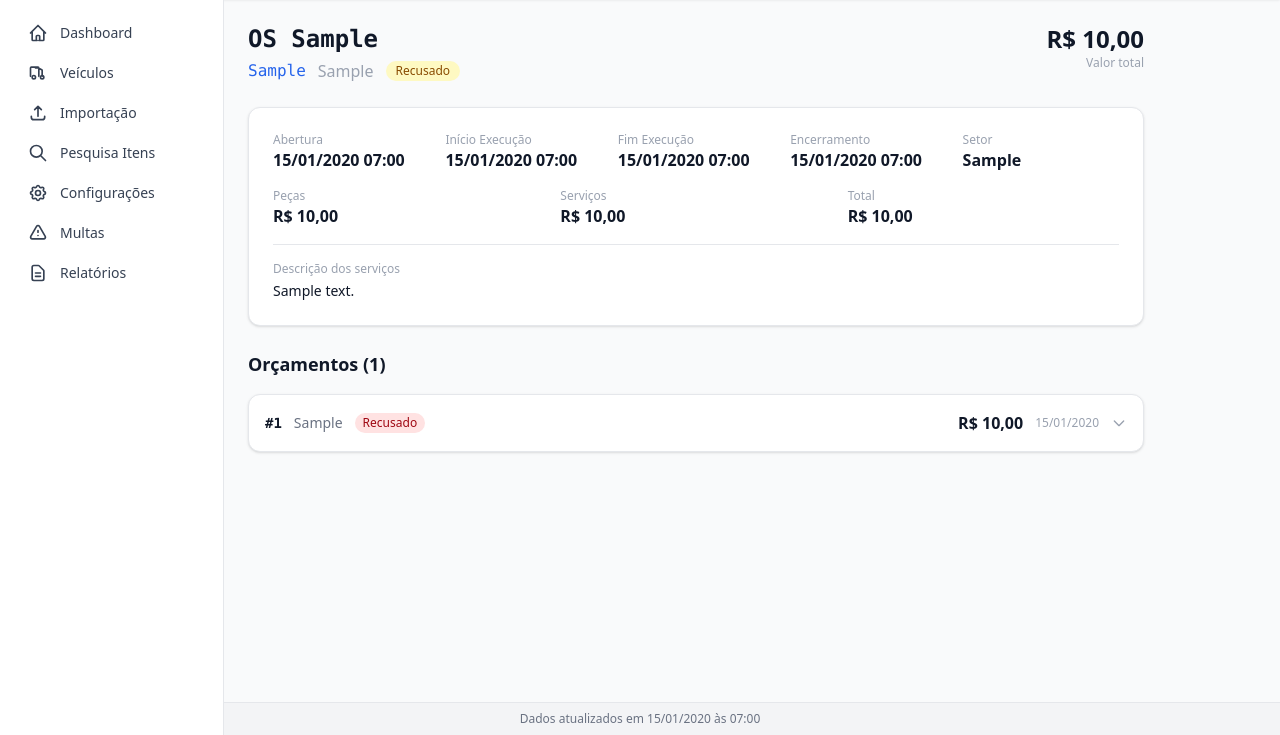
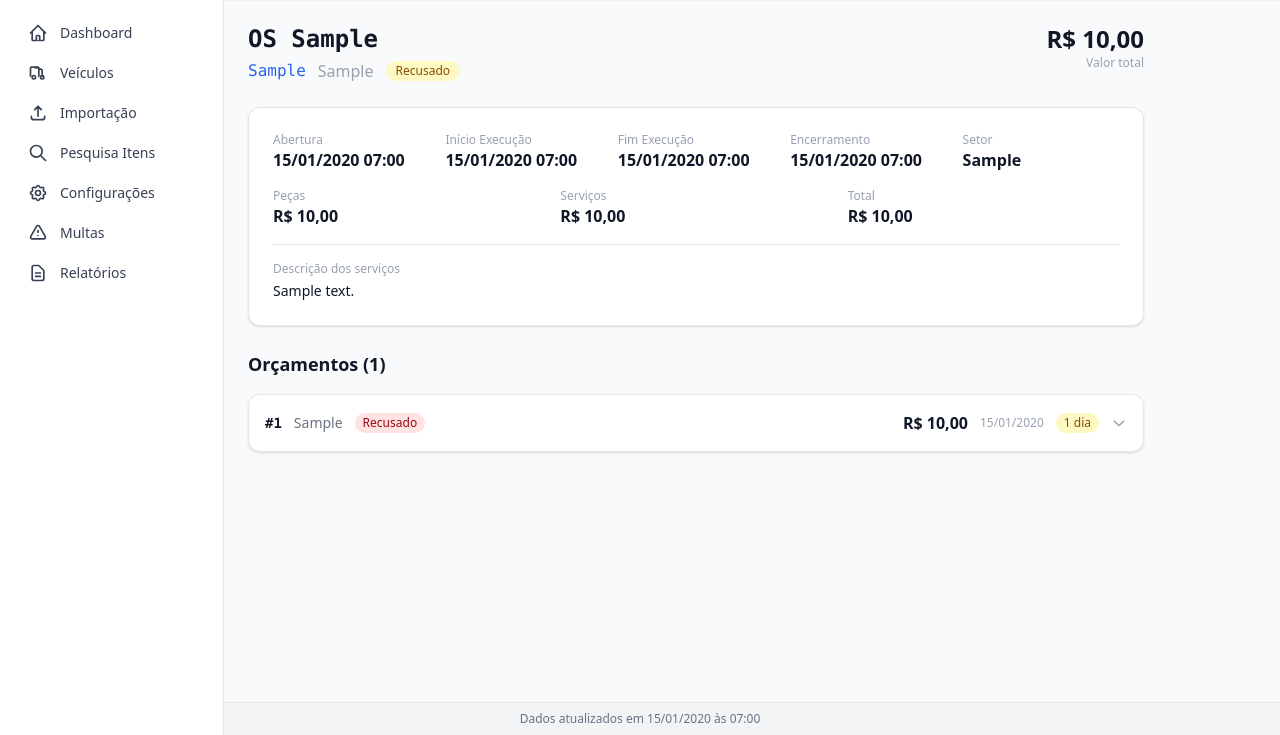
Before and after one commit to aliastrackingna/dashboard_manutencoes, a Django app: a page that uses apps/manutencoes/templates/manutencoes/detalhe.html in a window 1280 px wide. Shown: the part 65-800 px from the top of the page. Run offline with Django 5.2, Linux system fonts and the light colour scheme; a user stored in the database is signed in; tables that the repository leaves empty hold one stand-in row (values such as "Sample post").

Commit message:
Exibir previsão em dias no header do orçamento
Adiciona badge amarelo com a previsão em dias de execução ao lado da
data no accordion de cada orçamento na página de detalhe da OS.

Co-Authored-By: Claude Opus 4.6 <noreply@anthropic.com>

```diff
--- a/apps/manutencoes/templates/manutencoes/detalhe.html
+++ b/apps/manutencoes/templates/manutencoes/detalhe.html
@@ -108,6 +108,11 @@
             <div class="flex items-center gap-3">
                 <span class="font-semibold">R$ {{ orc.valor|brl }}</span>
                 <span class="text-xs text-gray-400">{{ orc.data|date:"d/m/Y" }}</span>
+                {% if orc.previsao_em_dias %}
+                <span class="inline-flex items-center px-2 py-0.5 rounded-full text-xs font-medium bg-yellow-100 text-yellow-800 dark:bg-yellow-900 dark:text-yellow-200">
+                    {{ orc.previsao_em_dias }} dia{{ orc.previsao_em_dias|pluralize:"s" }}
+                </span>
+                {% endif %}
                 <svg class="w-4 h-4 text-gray-400" fill="none" stroke="currentColor" viewBox="0 0 24 24"><path stroke-linecap="round" stroke-linejoin="round" stroke-width="2" d="M19 9l-7 7-7-7"/></svg>
             </div>
         </button>
```
